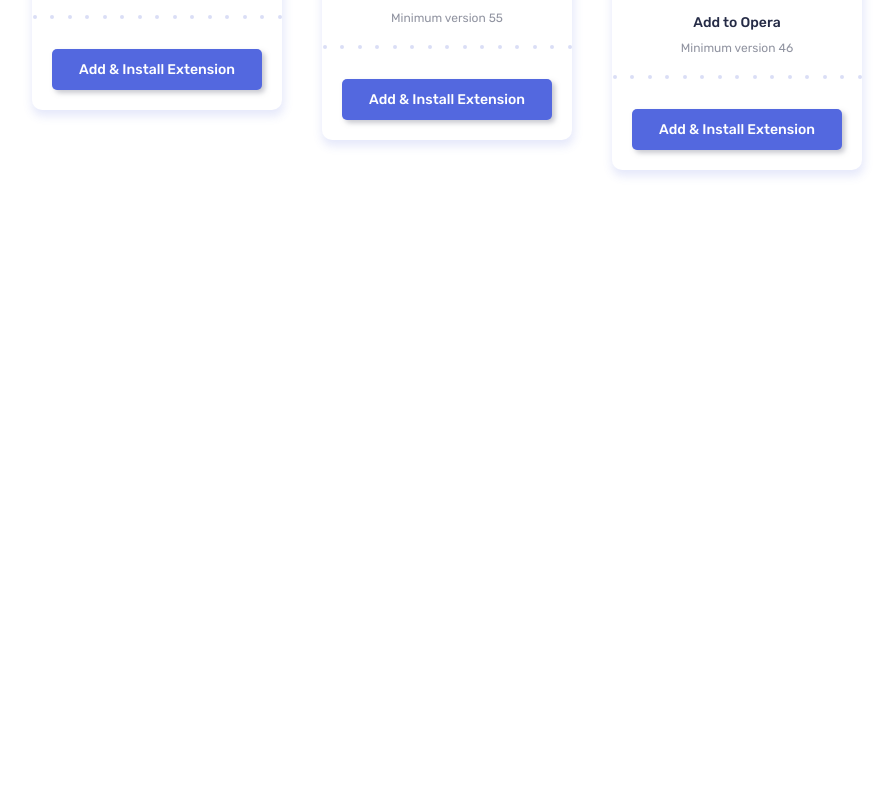
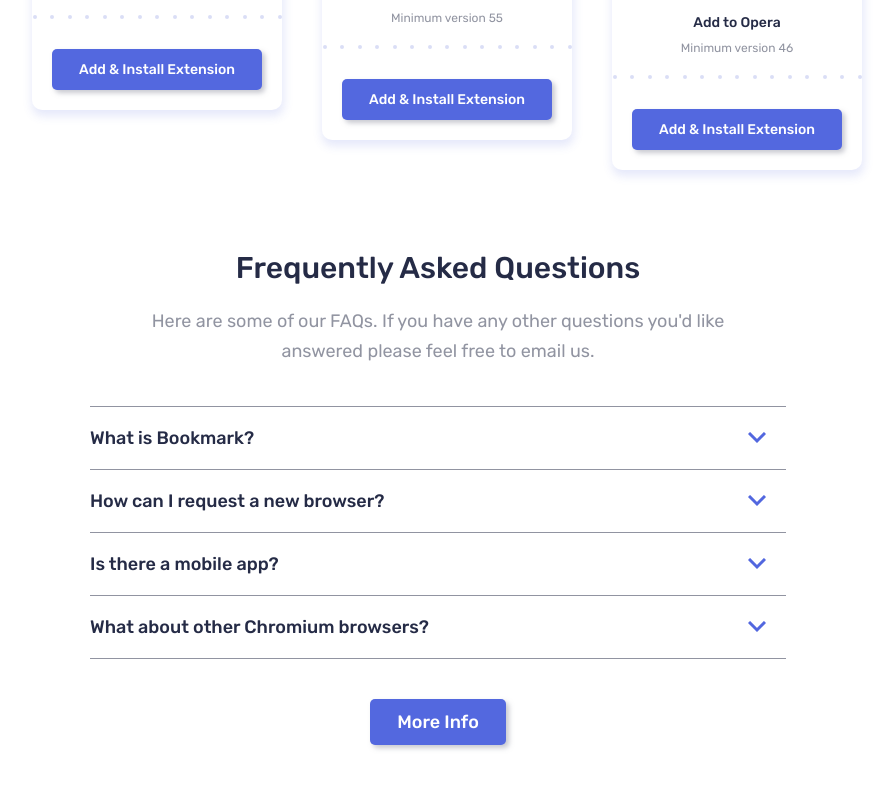
Before and after one commit to nicoleyry/bookmark-landing-page, a React (Create React App) app: page / in a window 1280 px wide. Shown: the part 1789-2578 px from the top of the page, without its empty margins (202-1097 px from the left). Before the commit the page ends 2039 px from the top, so only its background shows below. Built offline with nearby package versions, Linux system fonts and the light colour scheme.

Commit message:
add FAQ section

```diff
--- a/src/App.js
+++ b/src/App.js
@@ -3,6 +3,7 @@
 import Main from './components/Main';
 import Features from './components/Features';
 import Download from './components/Download';
+import FAQ from './components/FAQ';
 
 function App() {
 	return (
@@ -12,6 +13,7 @@
 				<Main />
 				<Features />
 				<Download />
+				<FAQ />
 			</div>
 		</div>
 	);
--- /dev/null
+++ b/src/components/AccordionItem.js
@@ -0,0 +1,18 @@
+import { useState } from 'react';
+import '../styles/accordion-item.scss';
+import { ReactComponent as Arrow } from '../assets/images/icon-arrow.svg';
+
+
+export default function AccordionItem({ question, answer }) {
+	const [isActive, setIsActive] = useState(false);
+
+	return (
+		<div className="accordion-item" onClick={() => setIsActive(!isActive)}>
+			<div className="question">
+				<div className='title'>{question}</div>
+				<Arrow className={`arrow ${isActive ? 'active' : null }`}/>
+			</div>
+			{isActive && <div className="answer">{answer}</div>}
+		</div>
+	)
+}
--- /dev/null
+++ b/src/components/FAQ.js
@@ -0,0 +1,40 @@
+import '../styles/faq.scss';
+import Intro from './Intro';
+import AccordionItem from './AccordionItem';
+
+let faqs = [
+	{
+		question: 'What is Bookmark?',
+		answer: 'Lorem ipsum dolor sit amet consectetur adipisicing elit. Laboriosam eum recusandae nemo pariatur molestiae voluptas, voluptatum voluptate eius harum, repellat a consectetur dolore totam! Culpa inventore voluptates accusamus eius quia.',
+	},
+	{
+		question: 'How can I request a new browser?',
+		answer: 'Sed id sapien vulputate purus tristique gravida quis non tortor. Morbi metus urna, dignissim id ex at, bibendum ultrices augue. Sed scelerisque volutpat velit, ac eleifend dui sagittis non. Aliquam erat volutpat.',
+	},
+	{
+		question: 'Is there a mobile app?',
+		answer: 'Aenean quis urna id nisi gravida molestie semper non ipsum. Fusce a iaculis nulla. Donec dictum enim a tortor pulvinar tincidunt.',
+	},
+	{
+		question: 'What about other Chromium browsers?',
+		answer: 'Cras tempor laoreet enim non volutpat. Suspendisse pulvinar, enim dignissim ornare lobortis, metus orci porta arcu, a facilisis ex metus sed elit.',
+	}
+];
+
+export default function FAQ() {
+	return (
+		<div className="faq">
+			<Intro
+				title={"Frequently Asked Questions"}
+				text={"Here are some of our FAQs. If you have any other questions you'd like answered please feel free to email us."}
+			/>
+
+			<div className="accordion">
+				{faqs.map((item, index) => (
+					<AccordionItem key={index} question={item.question} answer={item.answer} />
+				))}
+			</div>
+			<p className="btn">More Info</p>
+		</div>
+	)
+}
--- /dev/null
+++ b/src/styles/accordion-item.scss
@@ -0,0 +1,46 @@
+@use "./variables" as var;
+@use "./mixins" as mix;
+
+.accordion-item {
+	border-top: 1px solid var.$grayish-blue;
+	padding: 20px 20px 20px 0;
+	cursor: pointer;
+
+	&:last-child {
+		border-bottom: 1px solid var.$grayish-blue;
+	}
+
+	&:hover {
+		& .title {
+			color: var.$soft-red;
+		}
+	}
+
+	& .question {
+		display: flex;
+		justify-content: space-between;
+		align-items: center;
+
+		& .title {
+			font-weight: 500;
+		}
+
+		& .arrow {
+			&.active {
+				stroke: var.$soft-red;
+				transform: rotate(180deg);
+
+				& path {
+					stroke: var.$soft-red;
+				}
+			}
+		}
+	}
+
+	& .answer {
+		margin-top: 20px;
+		color: rgba(var.$very-dark-blue, 0.6);
+		line-height: 40px;
+		font-weight: 500;
+	}
+}
--- /dev/null
+++ b/src/styles/faq.scss
@@ -0,0 +1,18 @@
+@use "./variables" as var;
+@use "./mixins" as mix;
+
+.faq {
+	margin-bottom: var.$content-gap;
+	text-align: center;
+
+	& .accordion {
+		width: 60%;
+		margin: 40px auto;
+		text-align: left
+	}
+
+	& .btn {
+		@include mix.btn-style(var.$soft-blue);
+		display: inline-block;
+	}
+}
```
